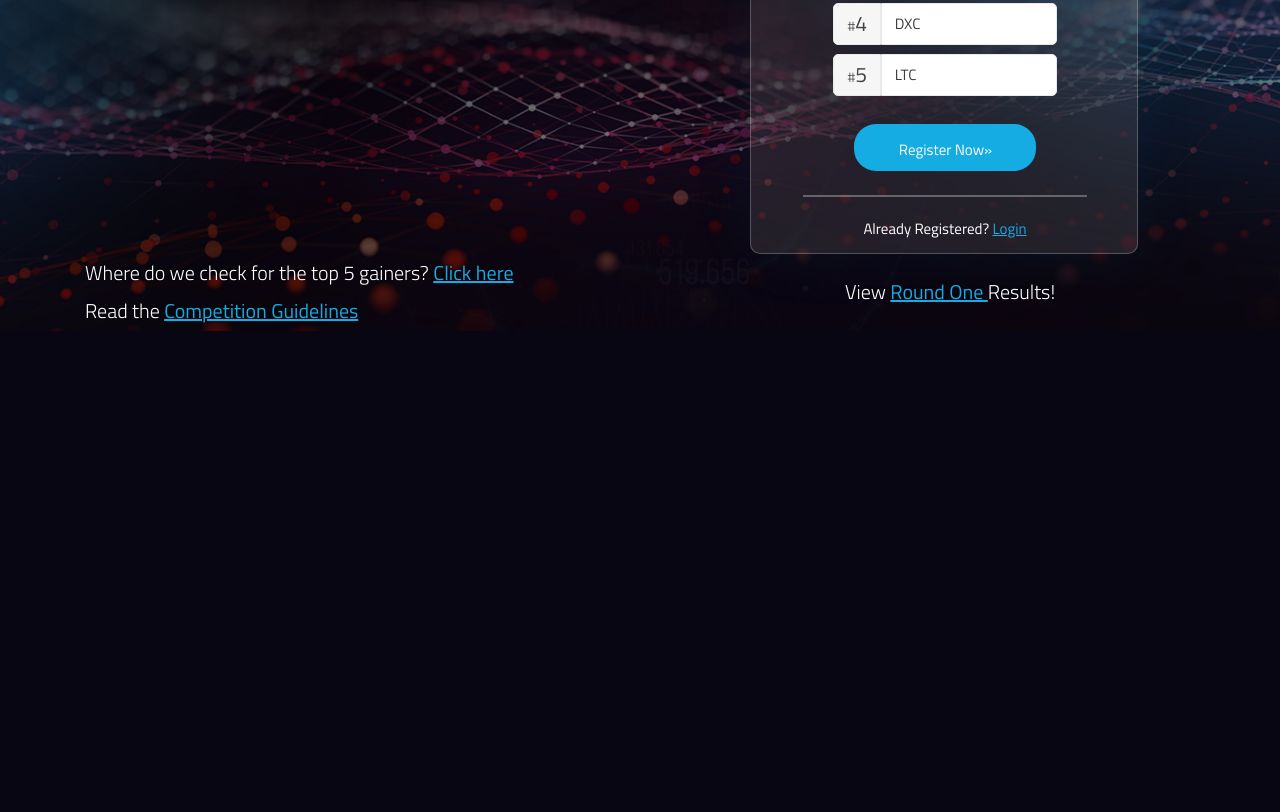
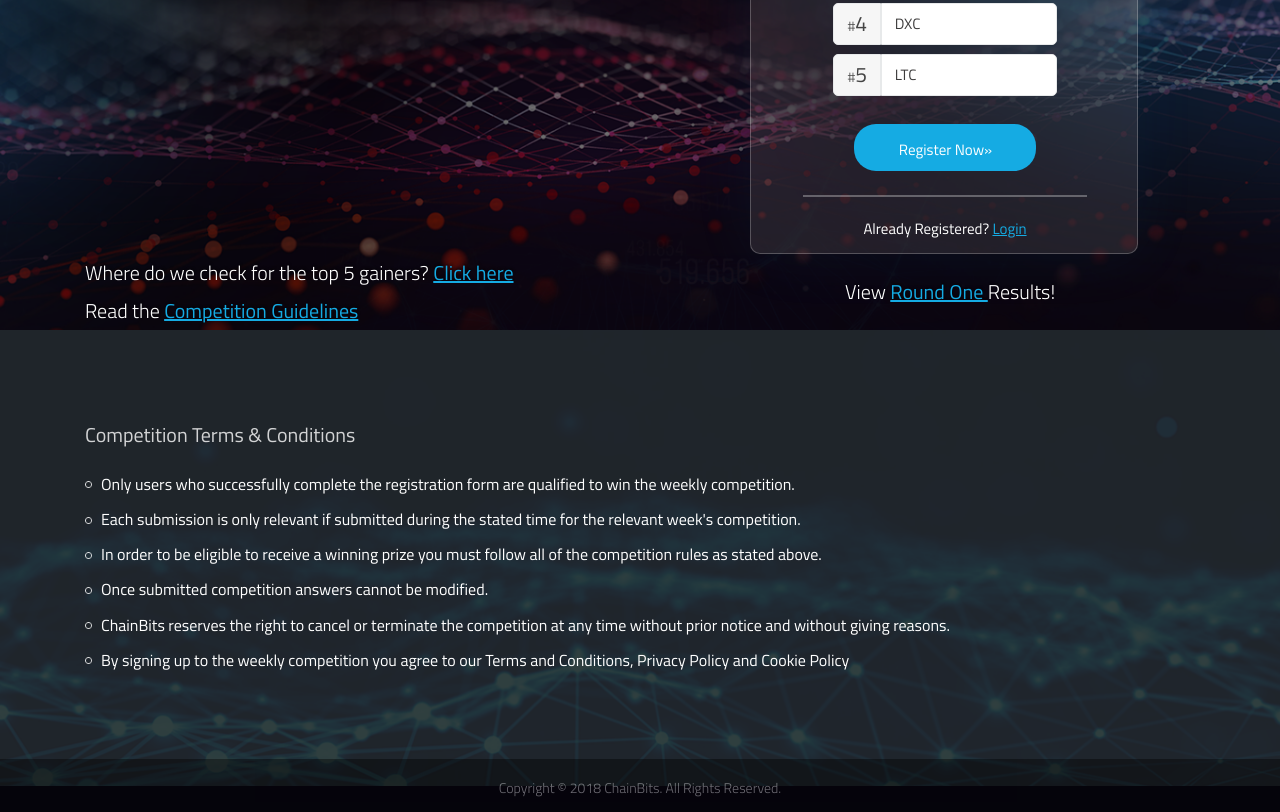
Before and after one commit to coatceatl/chainbits, a website: page index.html in a window 1280 px wide. Shown: the part 469-1281 px from the top of the page. Before the commit the page ends 800 px from the top, so only its background shows below. Drawn offline with Linux system fonts and the light colour scheme.

Commit message:
added footer

```diff
--- a/index.html
+++ b/index.html
@@ -347,6 +347,47 @@
         </div>
       </div>
 
+      <div class='footer'>
+        <div class='container'>
+          <div class='footer-content row'>
+            <div class='col-12 col-lg-10'>
+              <div class='footer-header'>Competition Terms & Conditions</div>
+              <div class='footer-body'>
+                <ul class='footer-list'>
+                  <li class='footer-item'>
+                    Only users who successfully complete the registration form are qualified to win the weekly competition.
+                  </li>
+                  <li class='footer-item'>
+                    Each submission is only relevant if submitted during the stated time for the relevant week's competition.
+                  </li>
+                  <li class='footer-item'>
+                    In order to be eligible to receive a winning prize you must follow all of the competition rules as stated above.
+                  </li>
+                  <li class='footer-item'>
+                    Once submitted competition answers cannot be modified.
+                  </li>
+                  <li class='footer-item'>
+                    ChainBits reserves the right to cancel or terminate the competition at any time without prior notice and without giving reasons.
+                  </li>
+                  <li class='footer-item'>
+                    By signing up to the weekly competition you agree to our Terms and Conditions, Privacy Policy and Cookie Policy
+                  </li>
+                </ul>
+              </div>
+            </div>
+          </div>
+        </div>
+        <div class='copyright'>
+          <div class='container'>
+            <div class='row'>
+              <div class='col-12 text-center'>
+                Copyright © 2018 ChainBits. All Rights Reserved.
+              </div>
+            </div>
+          </div>
+        </div>
+      </div>
+
     </div>
     <script src='dist/main.js'></script >
   </body>
--- a/src/scss/_custom.scss
+++ b/src/scss/_custom.scss
@@ -13,3 +13,4 @@
 @import '_base.scss';
 @import '_header.scss';
 @import '_sidebar.scss';
+@import '_footer.scss';
--- /dev/null
+++ b/src/scss/_footer.scss
@@ -0,0 +1,35 @@
+.footer {
+  background: url(../img/bg-footer.png) top center/cover no-repeat;
+  padding-top: 95px;
+  height: 456px;
+}
+.footer-header {
+  font-size: remy(20px);
+  font-weight: 400;
+  line-height: remy(20px);
+  opacity: 0.8;
+  margin-bottom: 27px;
+}
+.footer-body {
+  padding-bottom: 71px;
+}
+.footer-item {
+  list-style: none;
+  padding-left: 1em;
+  background-image: url(../img/list.png);
+  background-repeat: no-repeat;
+  background-position: left 0.6em;
+  background-size: 0.45em auto;
+  margin-bottom: 0.7em;
+}
+.copyright {
+  font-size: remy(14px);
+  font-weight: 300;
+  line-height: remy(15px);
+  opacity: 0.7;
+  text-shadow: 1px -2px 2px rgba(0, 0, 0, 0.43);
+  padding-top: 21px;
+  padding-bottom: 17px;
+  background-color: #000;
+  opacity: 0.4;
+}
```
Also changed, not shown: dist/img/bg-footer.png (added), dist/img/list.png (added), dist/main.css, src/img/bg-footer.png (added), src/img/list.png (added), src/scss/_sidebar.scss (line endings or trailing spaces).
